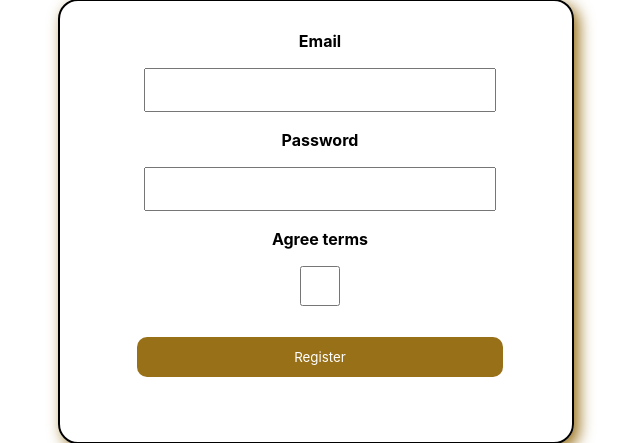
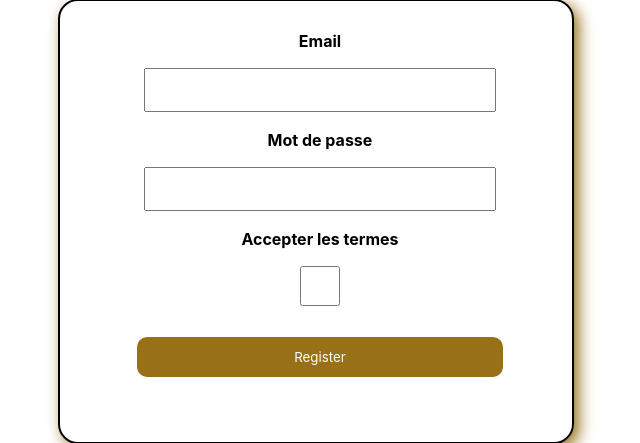
Before and after one commit to mattbuc/SAE301, a Symfony app: template templates/registration/register.html.twig in a window 1280 px wide. Shown: the part 269-712 px from the top of the page, without its empty margins (300-940 px from the left). Run offline with Twig, Linux system fonts and the light colour scheme; the template is opened without the code that fills it, so the values that code supplies are empty; form fields are guessed from the names that the template uses; some libraries are stand-ins or nearby versions.

Commit message:
Modification du formulaire d'inscription

```diff
--- a/templates/registration/register.html.twig
+++ b/templates/registration/register.html.twig
@@ -10,9 +10,11 @@
     {{ form_start(registrationForm) }}
         {{ form_row(registrationForm.email) }}
         {{ form_row(registrationForm.plainPassword, {
-            label: 'Password'
+            label: 'Mot de passe'
         }) }}
-        {{ form_row(registrationForm.agreeTerms) }}
+        {{ form_row(registrationForm.agreeTerms,{
+        label: 'Accepter les termes'
+        }) }}
 
         <button type="submit" class="btn">Register</button>
     {{ form_end(registrationForm) }}
```
